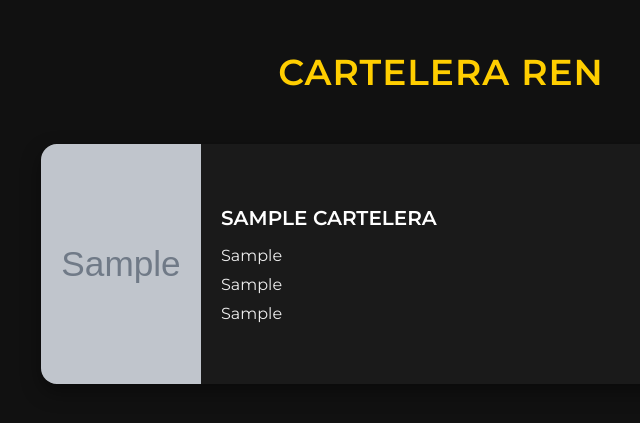
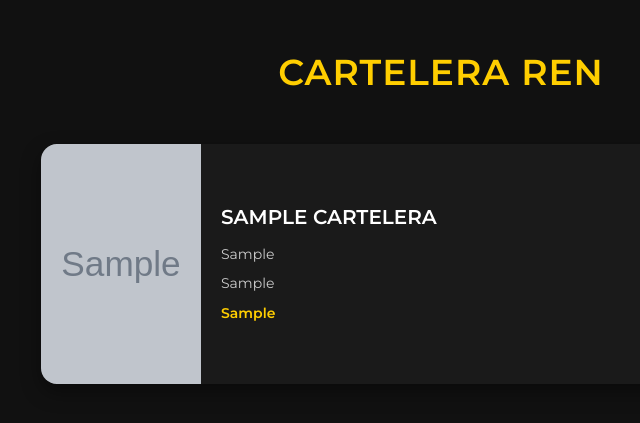
Before and after one commit to renlanatalln/mi_primer_blog, a Django app: page /evaluacion2/ in a window 1280 px wide. Shown: the top 423 px of the page, without its empty margins (199-839 px from the left). Run offline with Django 3.2, Linux system fonts and the light colour scheme; tables that the repository leaves empty hold one stand-in row (values such as "Sample post"); grey boxes marked "Sample" are stand-in pictures.

Commit message:
Modificaciones CSS

```diff
--- a/blog/static/css/cartelera.css
+++ b/blog/static/css/cartelera.css
@@ -73,3 +73,13 @@ body {
 }
 
 .hola p {
+  font-size: 14px;
+  color: #ccc;
+  line-height: 1.4;
+}
+
+/* CLASIFICACIÓN */
+.hola p:last-child {
+  color: #ffce00;
+  font-weight: bold;
+}
```
